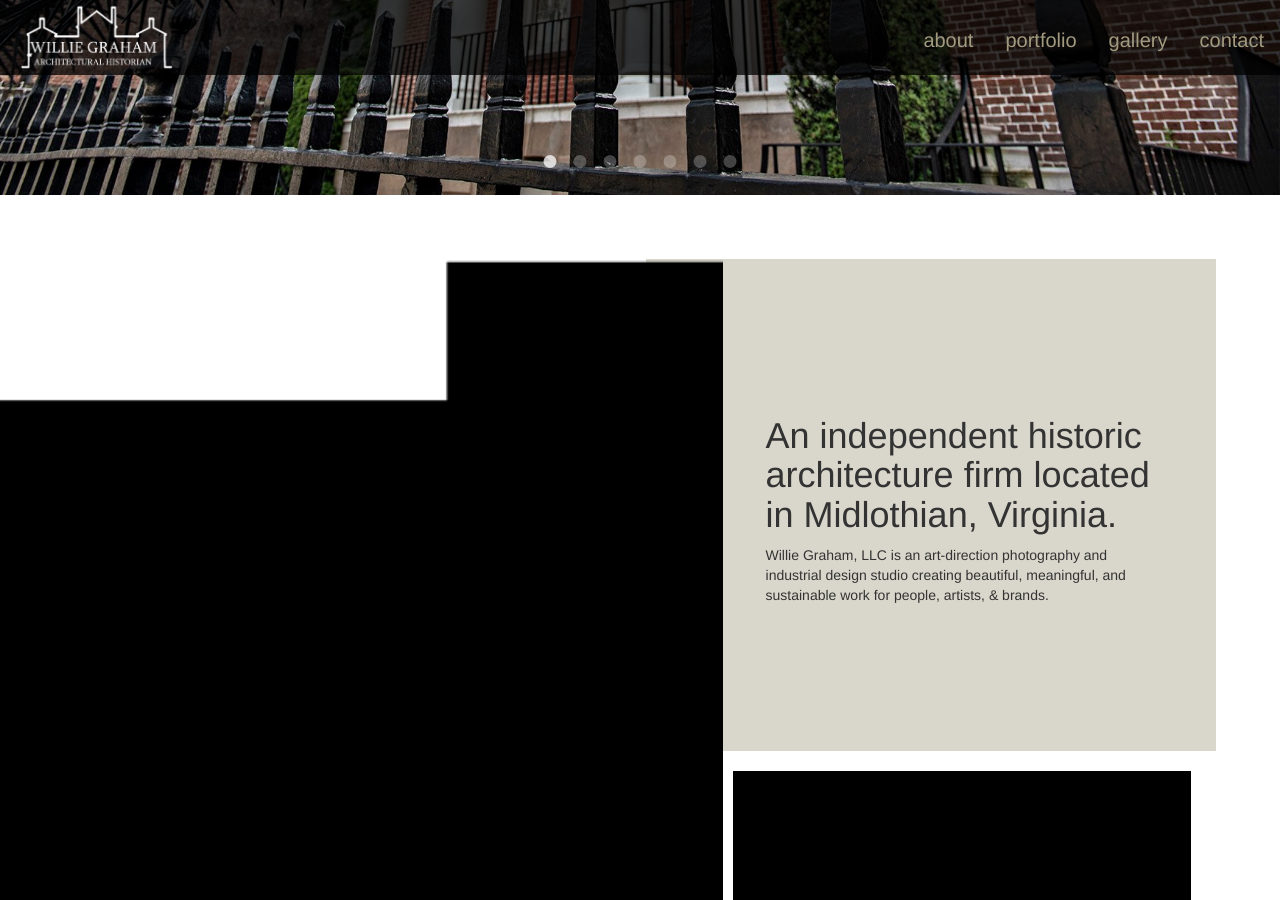
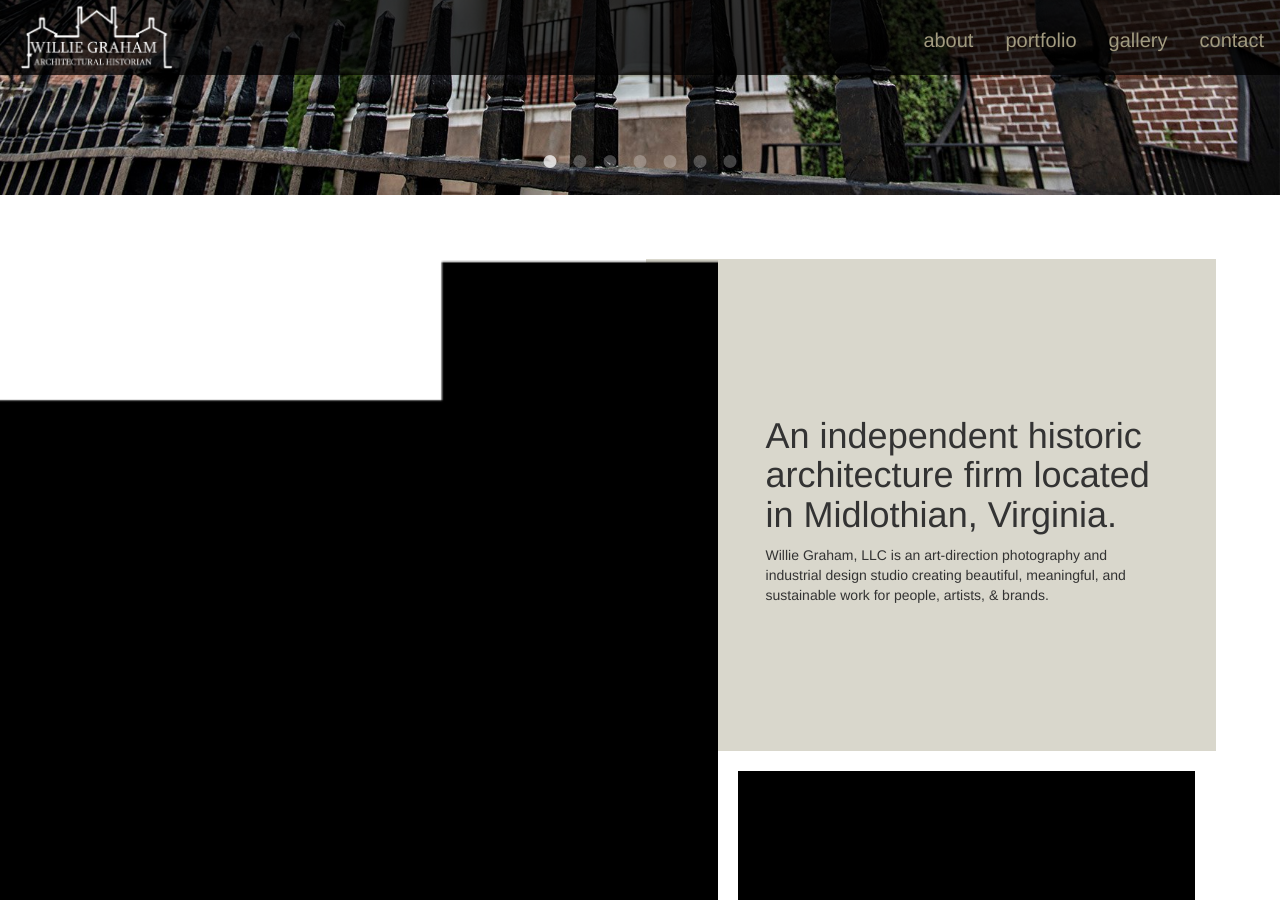
Before and after one commit to kitchensjn/willie, a Jekyll site: the page built from pages/index.md, in a window 1280 px wide and 900 px high, scrolled down 705 px. Built offline with Jekyll 4.4.1, drawn with Linux system fonts in a browser that asks for light colours; nearby versions of some CDN libraries.

Commit message:
Update bio.html

```diff
--- a/_includes/bio.html
+++ b/_includes/bio.html
@@ -1,6 +1,6 @@
 <div style="position: relative; display: flex; align-content: center; justify-content: center; background-color: white; width: 100%; height: 100%; min-height: 300px; padding: 5% 5% 0% 5%;">
     <div style="position: relative; width: 55%; height: 100%; z-index: 10; text-align: right; direction: rtl;">
-        <img style="z-index: 10; margin-right: -25px;" src="/assets/photos/TestImage.png" width="1000px;">
+        <img style="z-index: 10; margin-right: -20px;" src="/assets/photos/TestImage.png" width="1000px;">
 
 
         <!--
@@ -24,7 +24,7 @@
         </div>
         <div style="width: 100%; height: 40%; padding-top: 10px;">
             <div style="width: 100%; height: 100%; padding-left: 10px;">
-                <div style="position: relative; z-index: 1; left: 5%; width: 90%; height: 140%; background-color: black;"></div>
+                <div style="position: relative; z-index: 1; left: 30px; width: 90%; height: 140%; background-color: black;"></div>
             </div>
         </div>
     </div>
```
